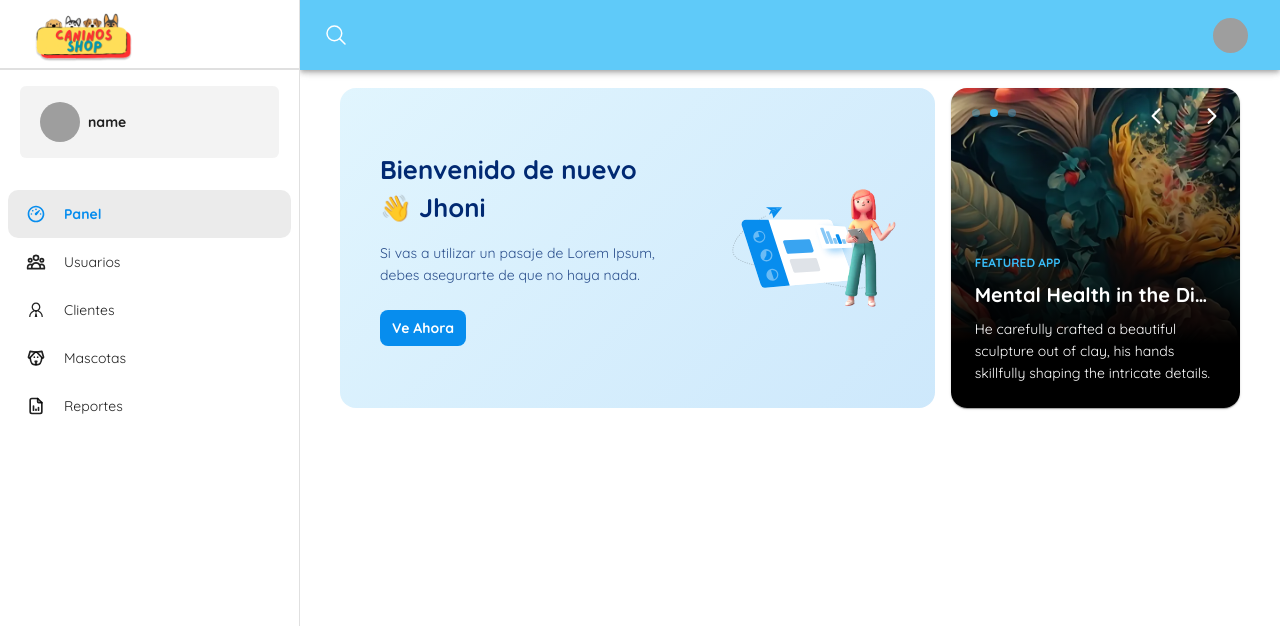
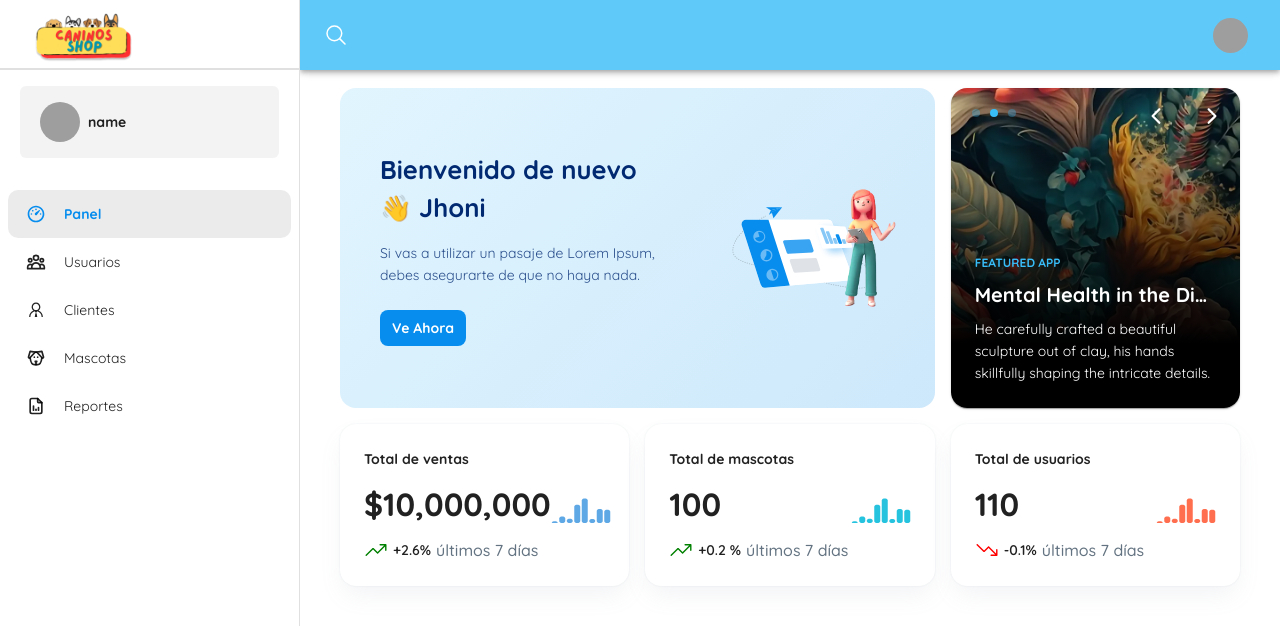
Before and after one commit to DaniJER/Proyecto-caninosShop, a Next.js app in the folder frontend/: page /dashboard in a window 1280 px wide. Shown: the top 626 px of the page. Built offline with nearby package versions, Linux system fonts and the light colour scheme; grey boxes are pictures that could not be loaded.

Commit message:
Added react-apexcharts dependency and implemented AppStatistics component in DashboardApp.js

```diff
--- a/frontend/package.json
+++ b/frontend/package.json
@@ -17,6 +17,7 @@
     "clsx": "^2.1.1",
     "next": "14.2.13",
     "react": "^18",
+    "react-apexcharts": "^1.5.0",
     "react-dom": "^18",
     "react-google-recaptcha": "^3.1.0",
     "react-hook-form": "^7.53.0",
--- /dev/null
+++ b/frontend/src/components/dashboard/ui/secctions/dashboard/AppStatistics.js
@@ -0,0 +1,119 @@
+import { Box, Card, Stack, Typography } from '@mui/material';
+import React from 'react';
+import ReactApexChart from 'react-apexcharts';
+import { IoIosTrendingDown, IoIosTrendingUp } from "react-icons/io";
+
+const AppStatistics = ({porcentaje, title , valores, charDate, colorColumn}) => {
+
+    const chartOptions = {
+        chart: {
+          type: 'bar',
+          width: 100,
+          height: 36,
+          sparkline: {
+            enabled: true,
+          },
+        },
+        plotOptions: {
+          bar: {
+            columnWidth: '80%',
+            borderRadius: 2,
+            colors: {
+              ranges: [
+                {
+                  from: 0,
+                  to: 100,
+                  color: colorColumn,
+                },
+              ],
+            },
+          },
+        },
+        labels: Array.from({ length: charDate.length }, (_, i) => i + 1),
+        xaxis: {
+          crosshairs: {
+            width: 1,
+          },
+        },
+        tooltip: {
+          fixed: {
+            enabled: false,
+          },
+          x: {
+            show: false,
+          },
+          y: {
+            title: {
+              formatter: () => '',
+            },
+          },
+          marker: {
+            show: false,
+          },
+        },
+      };
+
+
+    return (
+        <>
+            <Card sx={{
+                        padding:'24px',
+                        display:'flex',
+                        alignItems:'center',
+                        textAlign:'left',
+                        boxShadow:'rgba(145, 158, 171, 0.2) 0px 0px 2px 0px, rgba(145, 158, 171, 0.12) 0px 12px 24px -4px',
+                        borderRadius:'16px'
+
+                        }} >
+                <Box sx={{
+                    flexGrow:'1',
+                }}>
+                    <Typography component={'h6'} variant='subtitle2'
+                        sx={{
+                            fontWeight:'700',
+                        }}
+                    >
+                    {title}
+                    </Typography>
+
+
+                    <Typography component={'h3'} variant='h3' sx={{
+                        fontWeight:'700',
+                        fontSize:'1.5rem',
+                        marginTop:'10px',
+                        marginBottom:'10px'
+                    }}>
+                    {valores}
+                    </Typography>
+
+                    <Stack sx={{
+                        display:'flex',
+                        flexDirection:'row',
+                        alignItems: 'center',
+                        gap: '5px'
+                    }}>
+                    { parseFloat(porcentaje) > 0.0 ? <IoIosTrendingUp size={24} color='green'/> : <IoIosTrendingDown size={24} color='red' />}
+
+                    <Typography component={'div'} variant='subtitle2' sx={{
+                        fontWeight:'600',
+                    }}>
+                    {porcentaje}
+                    </Typography>
+                    <Typography component={'span'} variant='font' sx={{color:'#637381', fontWeight:'500'}}>
+                        últimos 7 días
+                    </Typography>
+
+                    </Stack>
+
+                </Box>
+
+                <Box dir="ltr">
+                    <ReactApexChart options={chartOptions} series={[{ data: charDate }]} type="bar" height={36} width={60} />
+                </Box>
+
+            </Card>
+        </>
+    );
+}
+
+export default AppStatistics;
--- a/frontend/src/components/dashboard/ui/secctions/dashboard/DashboardApp.js
+++ b/frontend/src/components/dashboard/ui/secctions/dashboard/DashboardApp.js
@@ -5,6 +5,7 @@ import Grid from '@mui/material/Grid2';
 import styled from '@emotion/styled';
 import AppWelcome from './AppWelcome';
 import AppSlider from './AppSlider';
+import AppStatistics from './AppStatistics';
 
 const Item = styled(Paper)(({ theme }) => ({
   backgroundColor: '#fff',
@@ -24,12 +25,45 @@ export const DashboardApp = () => {
         <>
         <Container maxWidth="xl">
             <Grid container spacing={2}>
+
               <Grid size={{ xs: 12, md: 8 }}>
                 <AppWelcome/>
               </Grid>
+
               <Grid size={{ xs: 12, md: 4 }}>
                 <AppSlider/>
               </Grid>
+
+              <Grid size={{ xs: 12, md: 4 }} >
+                <AppStatistics
+                  title={'Total de ventas'}
+                  porcentaje={'+2.6%'}
+                  valores={'$10,000,000'}
+                  charDate={[5,18,12,51,68,11,39,37]}
+                  colorColumn={'rgb(66, 153, 225)'}
+                />
+              </Grid>
+
+              <Grid size={{ xs: 12, md: 4 }} >
+                <AppStatistics
+                  title={'Total de mascotas'}
+                  porcentaje={'+0.2 %'}
+                  valores={'100'}
+                  charDate={[5,18,12,51,68,11,39,37]}
+                  colorColumn={'#00B8D9'}
+                />
+              </Grid>
+
+              <Grid size={{ xs: 12, md: 4 }} >
+                <AppStatistics
+                  title={'Total de usuarios'}
+                  porcentaje={'-0.1%'}
+                  valores={'110'}
+                  charDate={[5,18,12,51,68,11,39,37]}
+                  colorColumn={'#FF5630'}
+                />
+              </Grid>
+
             </Grid>
         </Container>
         </>
```
Also changed, not shown: 1 other file (tests, documents, lock files or other folders). Lines whose indentation alone changed are shown as unchanged.
